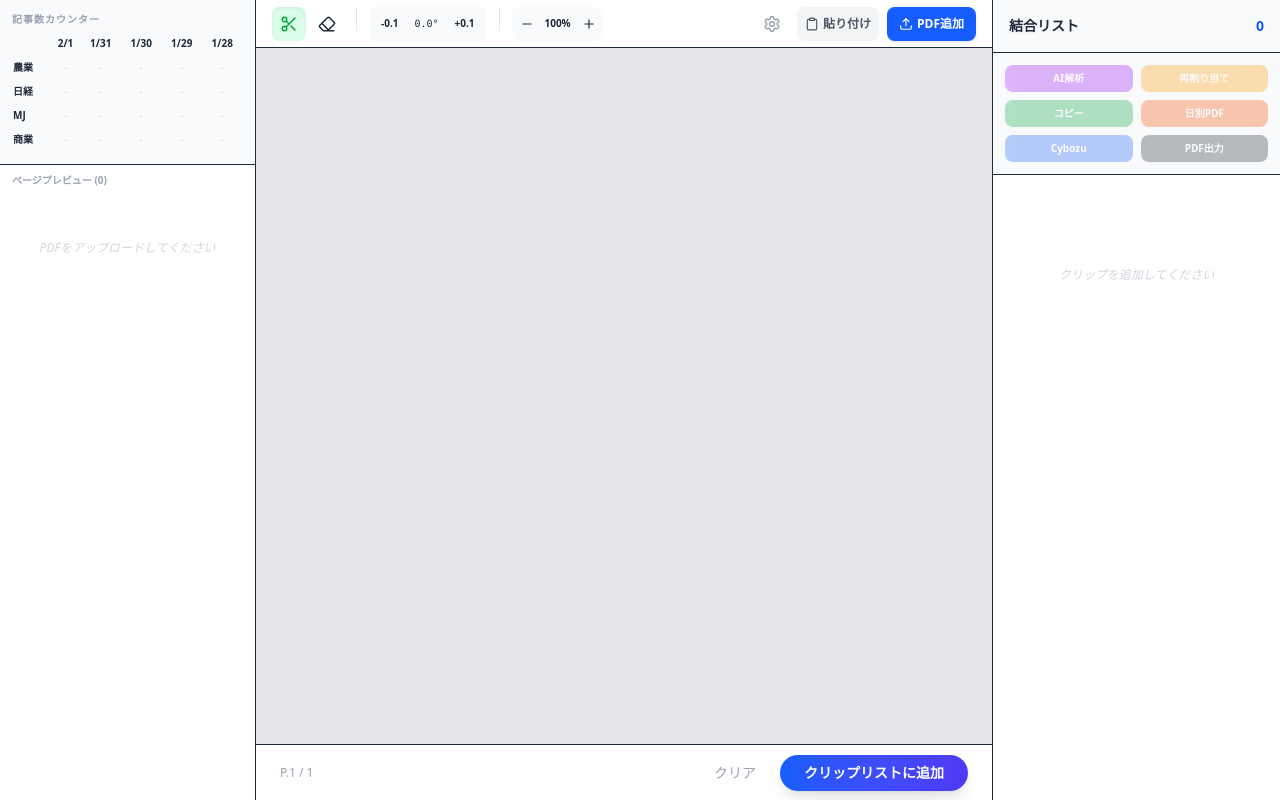
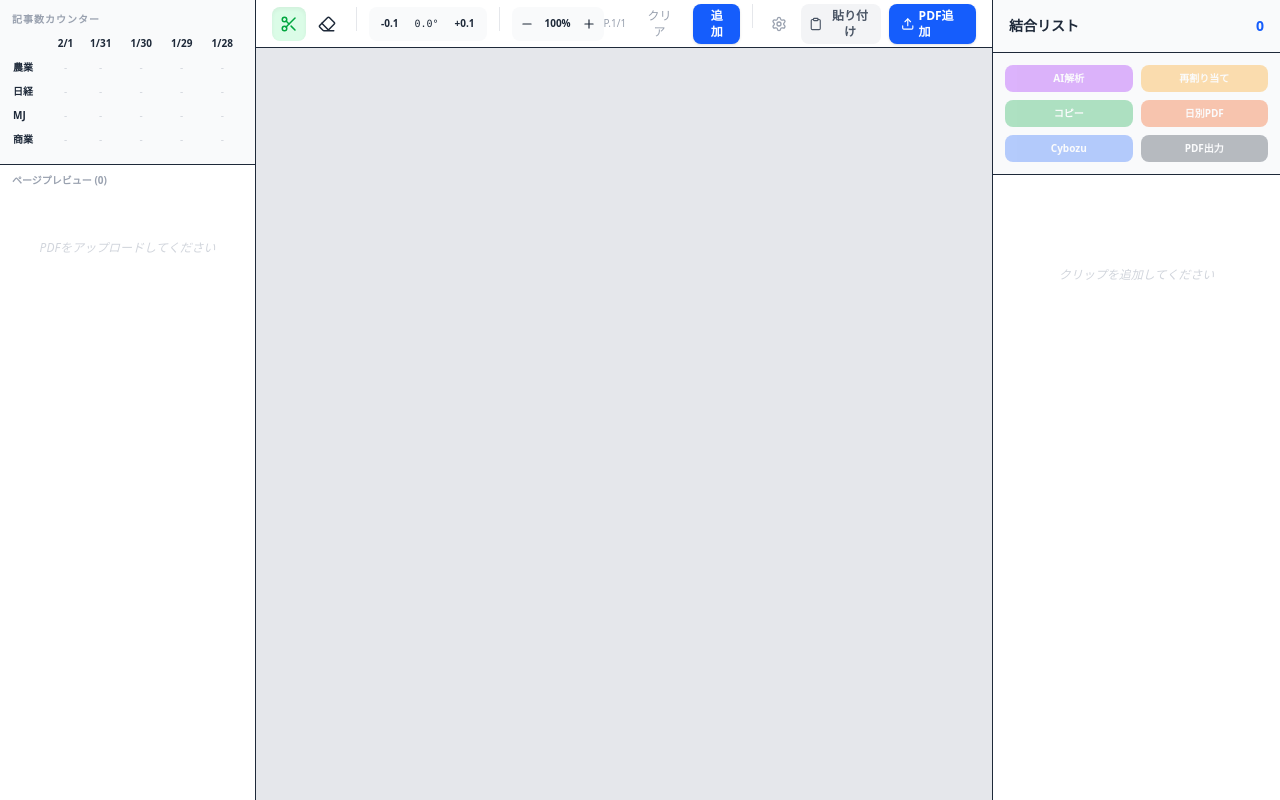
Before and after one commit to nakamurapomeo/pdf-clipper, a React (Vite) app: page / in a window 1280 px wide. Built offline with nearby package versions, Linux system fonts and the light colour scheme.

Commit message:
feat: ページ数クリア追加ボタンをツールバーに移動、フッター削除

```diff
--- a/src/PDFClipperApp.jsx
+++ b/src/PDFClipperApp.jsx
@@ -643,7 +643,11 @@ const PDFClipperApp = () => {
                             </div>
                         </div>
                         <div className="flex gap-2">
-                            <button onClick={() => setSettingsOpen(true)} className="p-2 hover:bg-gray-100 rounded-full text-gray-400 hover:text-gray-600 transition-all"><Settings size={18} /></button>
+                            <span className="text-[10px] font-medium text-gray-400 flex items-center">P.{currentPage}/{files[selectedFileIndex]?.pageCount || 1}</span>
+                            <button onClick={() => { setCropRect({ x: 0, y: 0, w: 0, h: 0 }); setMasks([]); }} className="px-2 py-1 text-xs text-gray-400 hover:text-gray-600 hover:bg-gray-100 rounded transition-all">クリア</button>
+                            <button onClick={saveClip} className="px-3 py-1 bg-blue-600 text-white rounded-lg text-xs font-bold hover:bg-blue-700 shadow-sm transition-all">追加</button>
+                            <div className="w-px h-6 bg-gray-200 mx-1"></div>
+                            <button onClick={() => setSettingsOpen(true)} className="p-1.5 hover:bg-gray-100 rounded-full text-gray-400 hover:text-gray-600 transition-all"><Settings size={16} /></button>
                             <button onClick={handlePasteFromClipboard} className="flex items-center gap-1 px-2 py-1 bg-gray-100 text-gray-600 rounded-lg text-xs font-bold hover:bg-gray-200 transition-all"><Clipboard size={14} /><span>貼り付け</span></button>
                             <label className="flex items-center gap-1 px-3 py-1 bg-blue-600 text-white rounded-lg text-xs font-bold cursor-pointer hover:bg-blue-700 shadow-sm transition-all">
                                 <Upload size={14} /><span>PDF追加</span>
@@ -674,13 +678,6 @@ const PDFClipperApp = () => {
                                 </svg>
                             </div>
                         )}
-                    </div>
-                    <div className="h-14 bg-white border-t flex items-center justify-between px-6">
-                        <div className="text-xs font-medium text-gray-400">P.{currentPage} / {files[selectedFileIndex]?.pageCount || 1}</div>
-                        <div className="flex gap-2">
-                            <button onClick={() => { setCropRect({ x: 0, y: 0, w: 0, h: 0 }); setMasks([]); setMode('view'); }} className="px-4 py-1.5 text-sm hover:underline text-gray-400">クリア</button>
-                            <button onClick={saveClip} className="px-6 py-2 bg-gradient-to-r from-blue-600 to-indigo-600 text-white rounded-full text-sm font-bold shadow-lg hover:shadow-indigo-200 transition-all active:scale-95">クリップリストに追加</button>
-                        </div>
                     </div>
                 </div>
                 <div className={`${rightSidebarOpen ? 'w-72 border-l' : 'w-0'} bg-white transition-all overflow-y-auto flex flex-col`} onDragOver={handleDragOver} onDrop={handleDrop}>
```
